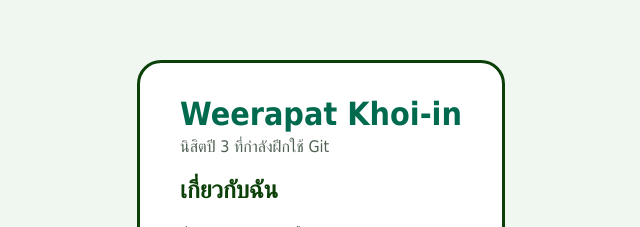
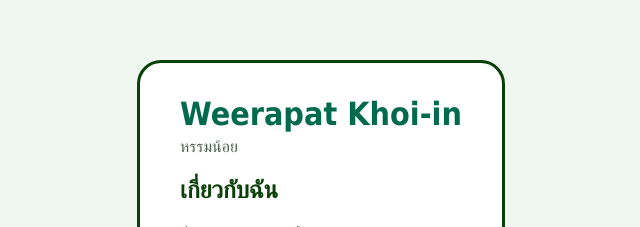
Before and after one commit to DoMiNoone/project-profile, a plain HTML site: page index.html in a window 1280 px wide. Shown: the part 161-388 px from the top of the page, without its empty margins (319-959 px from the left). Drawn offline with Linux system fonts and the light colour scheme.

Commit message:
Change tagline

```diff
--- a/index.html
+++ b/index.html
@@ -9,7 +9,7 @@
 <body>
   <main class="card">
     <h1>Weerapat Khoi-in</h1>
-    <p class="tagline">นิสิตปี 3 ที่กำลังฝึกใช้ Git</p>
+    <p class="tagline">หรรมน้อย</p>
 
     <h2>เกี่ยวกับฉัน</h2>
     <p>มีตังติดตัว200 ห้ามยืม</p>
```
